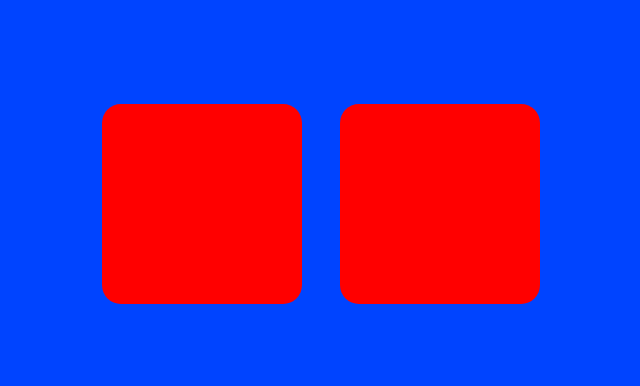
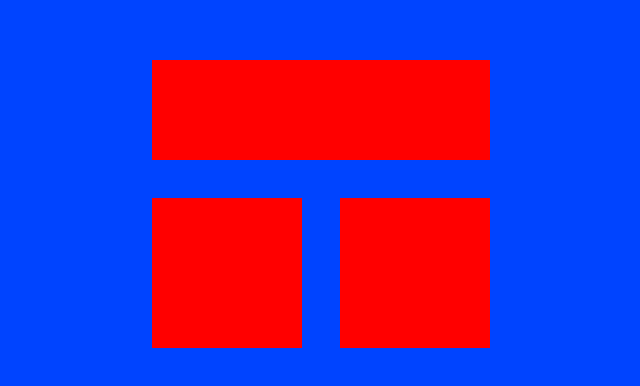
Before and after one commit to francisco-jhonatan/SENAC-2025, a plain HTML site: page front-end/atividades/center.html in a window 1280 px wide. Shown: the part 196-582 px from the top of the page, without its empty margins (319-959 px from the left). Drawn offline with Linux system fonts and the light colour scheme.

Commit message:
Adicionado o alinhamento dos quadrados
Adicionado calculos

```diff
--- a/front-end/pages/center.css
+++ b/front-end/atividades/center.css
@@ -15,6 +15,7 @@ html, body{ /*Este é para definir a largura e a altura do documento para 100%
 #conteiner{
     display: flex;
     justify-content: center;
+    flex-direction: column;
     align-items: center;
     width: 100%;
     height: 100%;
@@ -24,9 +25,23 @@ html, body{ /*Este é para definir a largura e a altura do documento para 100%
 
 .square{ /*Aqui você pode editar o quadrado,
      alterando sua cor, largura, altura, raio da borda e etc.*/
-    width: 200px;
-    height: 200px;
+    width: 150px;
+    height: 150px;
     background-color: rgb(255, 0, 0);
     margin: 5mm;
-    border-radius: 5mm;
 }
+
+.retangulo{
+    width: calc(300px + 10mm);
+    height: 100px;
+    background-color: rgb(255, 0, 0);
+    margin: 5mm;
+}
+
+.linha-quadrados{
+    display: flex;
+    width: 100%;
+    justify-content: center;
+    align-items: center;
+    flex-direction: row;
+}
--- a/front-end/pages/center.html
+++ b/front-end/atividades/center.html
@@ -1,15 +1,22 @@
 <!DOCTYPE html>
 <html lang="en">
+
 <head>
     <meta charset="UTF-8">
     <meta name="viewport" content="width=device-width, initial-scale=1.0">
     <link rel="stylesheet" href="center.css">
-    <title>Document</title>
+    <title>Alinhamento</title>
 </head>
+
 <body>
     <div id="conteiner">
-        <div class="square"></div>
-        <div class="square"></div>
+        <div class="retangulo"></div>
+        <div class="linha-quadrados">
+            <div class="square"></div>
+            <div class="square"></div>
+        </div>
+
 
 </body>
+
 </html>
```
